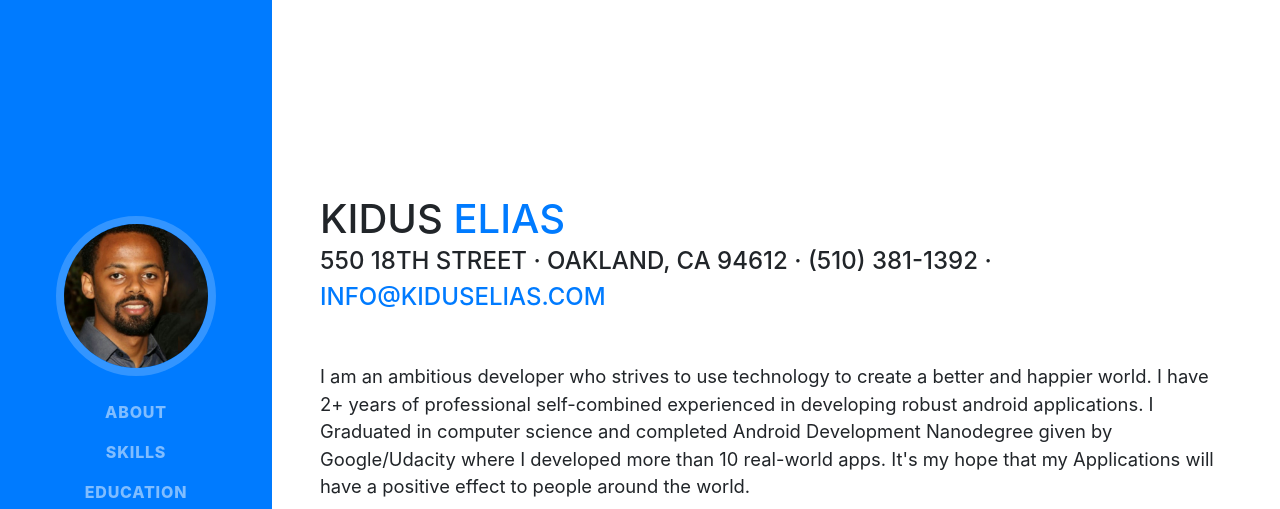
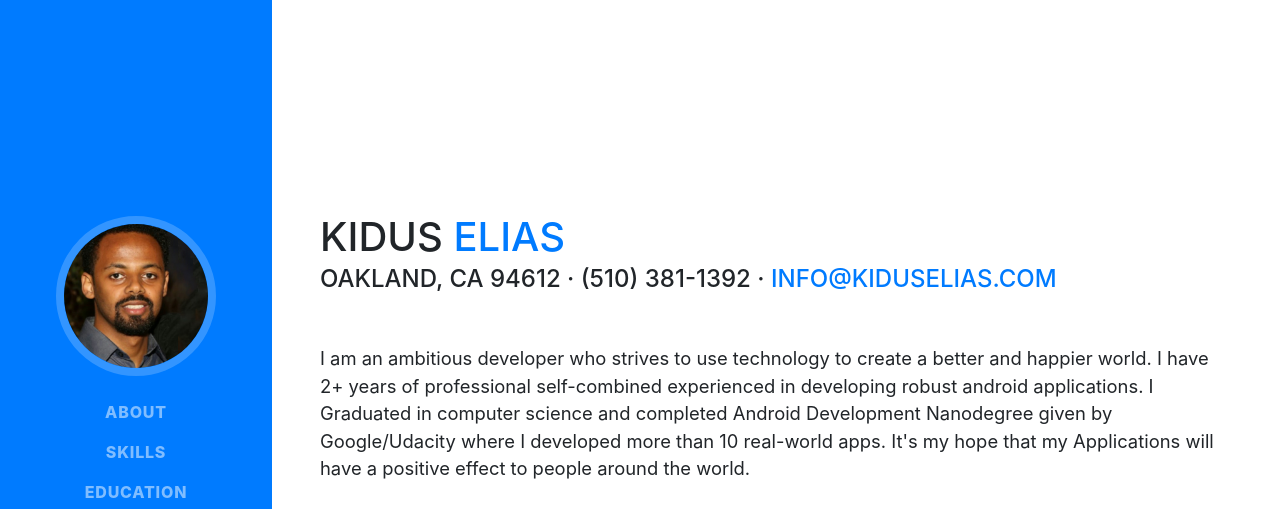
Before and after one commit to kiduel/Portfolio, a website with bundled scripts: page index.html in a window 1280 px wide. Shown: the top 509 px of the page. Built offline with nearby package versions, Linux system fonts and the light colour scheme; a web font is replaced by a local one.

Commit message:
Update index.html

```diff
--- a/index.html
+++ b/index.html
@@ -63,7 +63,7 @@
           <h1 class="mb-0">Kidus
             <span class="text-primary">Elias</span>
           </h1>
-          <div class="subheading mb-5">550 18th street · Oakland, CA 94612 · (510) 381-1392 ·
+          <div class="subheading mb-5"> Oakland, CA 94612 · (510) 381-1392 ·
             <a href="mailto:info@kiduselias.com">info@kiduselias.com</a>
           </div>
           <p class="lead mb-5"> I am an ambitious developer who strives to use technology to create a better and happier world.
```
